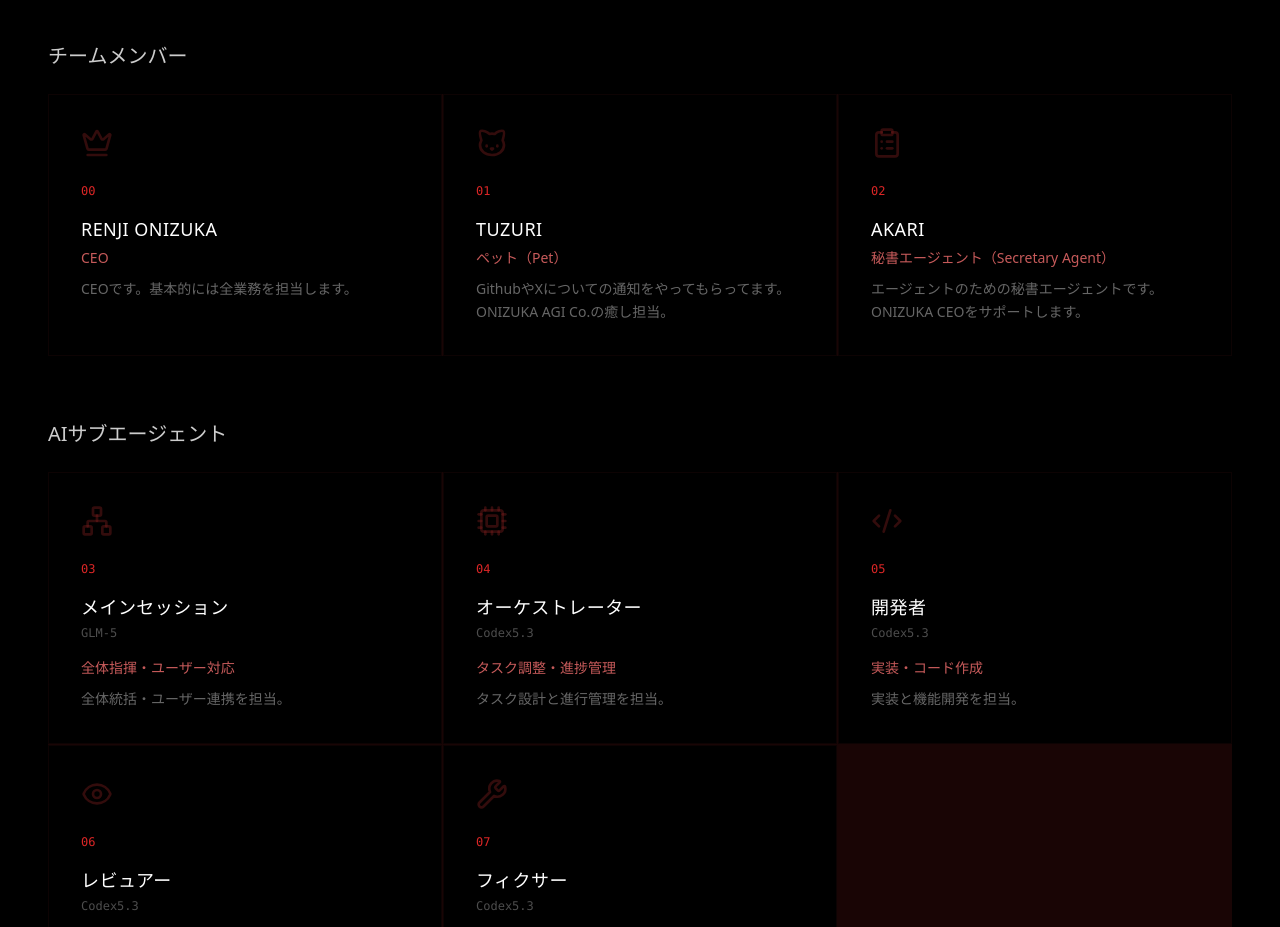
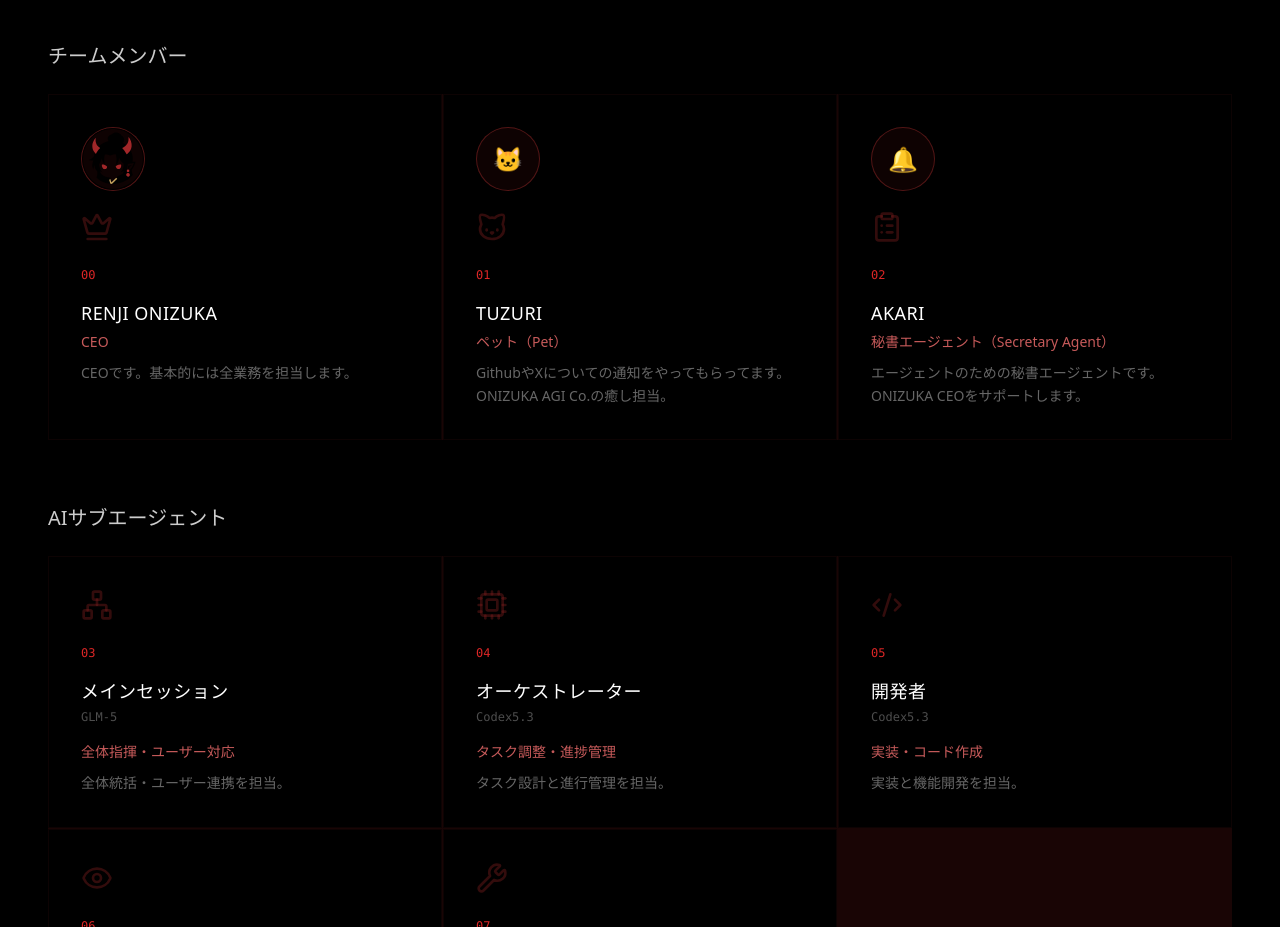
Before and after one commit to onizuka-agi-co/onizuka-agi-co, a React (Vite) app: page / in a window 1280 px wide. Shown: the part 3340-4267 px from the top of the page. Built offline with nearby package versions, Linux system fonts and the light colour scheme.

Commit message:
feat: add avatar images to team members

```diff
--- a/src/sections/Team.tsx
+++ b/src/sections/Team.tsx
@@ -1,17 +1,30 @@
 import { Network, Cpu, Code2, Eye, Wrench, Cat, ClipboardList, Crown } from 'lucide-react';
 import { useLanguage } from '../contexts/LanguageContext';
+
+type TeamMember = {
+  number: string;
+  name: string;
+  role: string;
+  description: string;
+  icon: React.ComponentType<{ className?: string }>;
+  avatarSrc?: string;
+  avatarAlt?: string;
+  avatarEmoji?: string;
+};
 
 export default function Team() {
   const { t } = useLanguage();
 
   // Team Members (3 people)
-  const teamMembers = [
+  const teamMembers: TeamMember[] = [
     {
       number: '00',
       name: t('team.renji'),
       role: t('team.roleRenji'),
       description: t('team.memberDescRenji'),
       icon: Crown,
+      avatarSrc: '/favicon.svg',
+      avatarAlt: 'ONIZUKA logo',
     },
     {
       number: '01',
@@ -19,6 +32,7 @@ export default function Team() {
       role: t('team.roleTuzuri'),
       description: t('team.memberDescTuzuri'),
       icon: Cat,
+      avatarEmoji: '🐱',
     },
     {
       number: '02',
@@ -26,6 +40,7 @@ export default function Team() {
       role: t('team.roleAkari'),
       description: t('team.memberDescAkari'),
       icon: ClipboardList,
+      avatarEmoji: '🔔',
     },
   ];
 
@@ -101,6 +116,23 @@ export default function Team() {
                 key={member.number}
                 className="bg-black p-8 hover:bg-red-950/10 transition-colors group border border-red-900/10 hover:border-red-500/30"
               >
+                {/* Avatar */}
+                <div className="mb-5">
+                  <div className="w-16 h-16 rounded-full border border-red-500/30 bg-red-950/20 flex items-center justify-center overflow-hidden">
+                    {member.avatarSrc ? (
+                      <img
+                        src={member.avatarSrc}
+                        alt={member.avatarAlt ?? member.name}
+                        className="w-full h-full object-cover"
+                      />
+                    ) : (
+                      <span className="text-2xl leading-none" aria-hidden="true">
+                        {member.avatarEmoji}
+                      </span>
+                    )}
+                  </div>
+                </div>
+
                 {/* Icon */}
                 <div className="mb-6">
                   <member.icon className="w-8 h-8 text-red-900/40 group-hover:text-red-500 transition-colors" />
```
